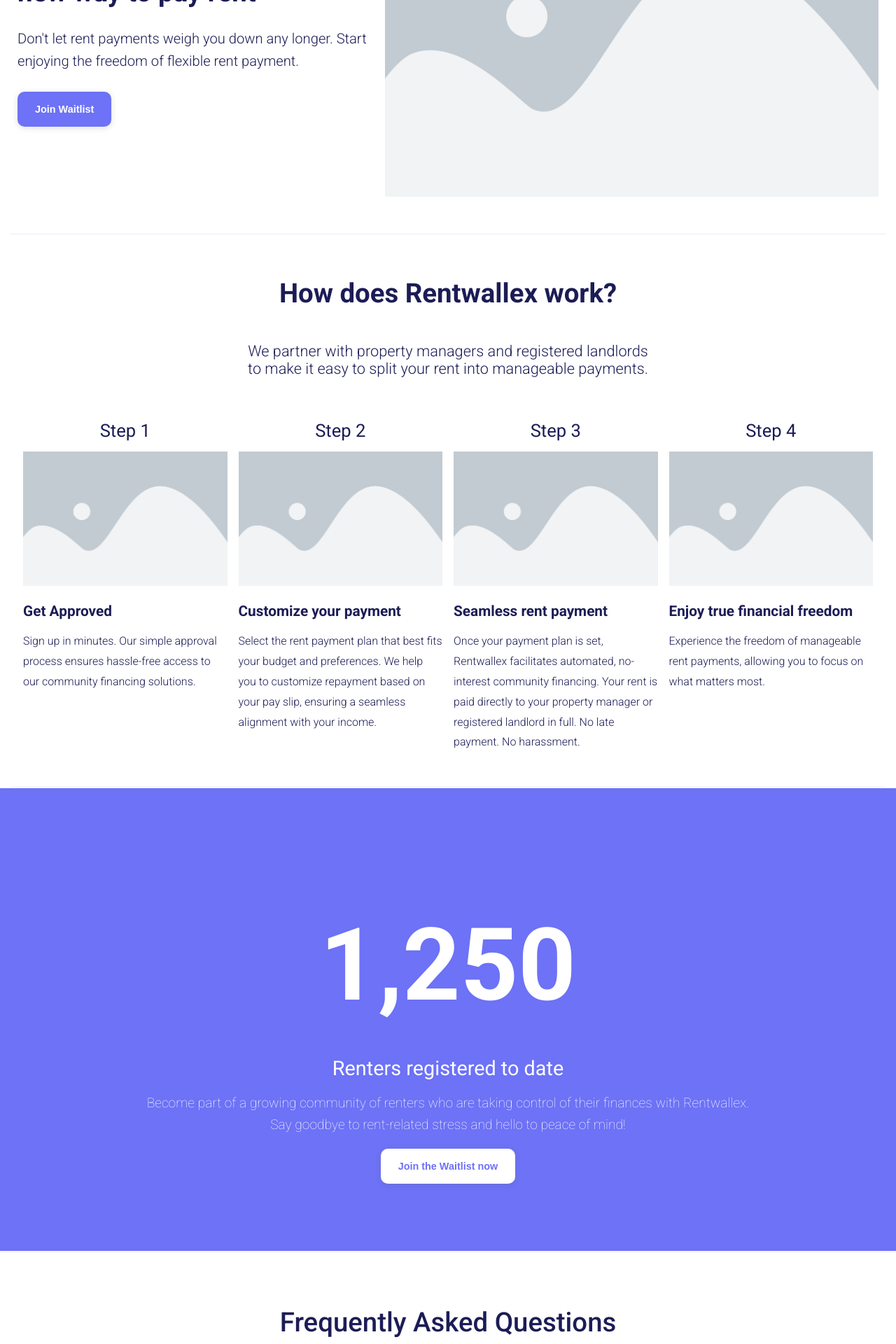
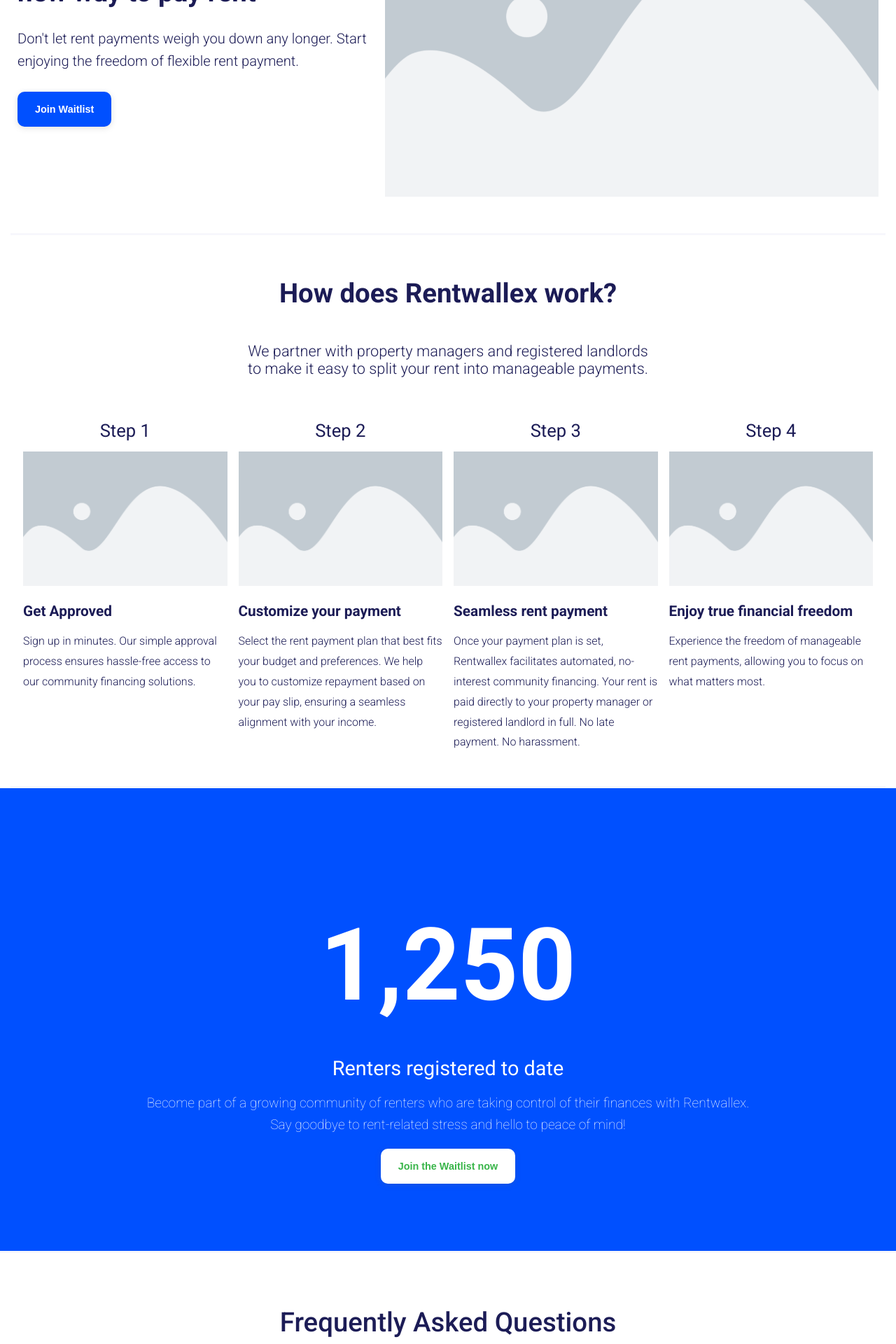
Before and after one commit to charleyoshi/rentwallex, a React (Create React App) app in the folder client/: page / in a window 1280 px wide. Shown: the part 340-2260 px from the top of the page at 70% size. Built offline with nearby package versions, Linux system fonts and the light colour scheme.

Commit message:
add background to mission

```diff
--- a/client/src/components/Article/ArticleContent.js
+++ b/client/src/components/Article/ArticleContent.js
@@ -4,19 +4,23 @@ export default function ArticleContent() {
     return (
         <div className='articleContent'>
 
-            <h1>We are changing the way people think about
-                <br />
-                rent payment</h1>
+            <div className='textWrapper'>
+                <h1>We are changing the way people think about rent payment</h1>
                 <br />
                 <h5>Rentwallex is a forward-thinking financial technology company dedicated to transforming the way people pay rent. We believe in making the rental process more affordable, convenient, and empowering for tenants. With a commitment to financial well-being, we strive to bridge the gap between renters and landlords, fostering a harmonious relationship across communities. </h5>
+                <br /><br />
+            </div>
 
-            <br /><br /><br /><br />
-
+            <div className='textWrapper bgWrapper-brand-blue-whiteText'>
+                <br /><br />
                 <h3>Our Mission</h3>
                 <br />
                 <h5>Our mission is clear – we aim to provide a comprehensive solution that not only simplifies rent payments but also contributes to the overall financial health of our community members. Through innovative rent financing and collaboration with property managers, we aspire to make renting a positive and rewarding experience.</h5>
+                <br /><br />
+            </div>
 
-            <br /><br /><br /><br />
+            <div className='textWrapper'>
+                <br /><br />
 
                 <h3>Why Rentwallex?</h3><br />
                 <ul>
@@ -25,13 +29,17 @@ export default function ArticleContent() {
                     <li>Simplicity: Our user-friendly platform makes rent payments a breeze, with just a few clicks to set up and manage your payment plans.</li>
                     <li>Innovation: At Rentwallex, we're committed to staying at the forefront of financial technology, bringing you cutting-edge solutions for a modern and stress-free renting experience.</li>
                 </ul>
+                <br /><br />
+            </div>
 
-            <br /><br /><br /><br />
+            <div className='textWrapper'>
+                <br /><br />
 
                 <h3>It’s time for renting payment to change.</h3><br />
                 <h5>Embark on a journey where renting is not just a transaction but a positive and empowering part of your financial story. Welcome to a new era in renting – welcome to Rentwallex!</h5>
 
-            <br /><br /><br /><br />
+                <br /><br />
+            </div><br /><br />
         </div>
     )
 }
--- a/client/src/index.css
+++ b/client/src/index.css
@@ -17,6 +17,10 @@
 
   --success: #1aac83;
   --error: #e7195a;
+
+  --navyblue: #00206B;
+  --brand-blue: #0050FF;
+  --brand-green: #39B54A;
 }
 
 body {
@@ -108,7 +112,7 @@ img {
   color: var(--secondary-text);
 
   &:hover {
-    color: var(--lime);
+    color: var(--brand-green);
   }
 }
 
@@ -138,17 +142,17 @@ img {
 }
 
 .button.default {
-  background-color: var(--purple);
+  background-color: var(--brand-blue);
   color: white;
 
   &:hover {
-    background-color: var(--dark-purple);
+    background-color: var(--navyblue);
   }
 }
 
 .button.secondary {
   background-color: var(--white);
-  color: var(--purple);
+  color: var(--brand-green);
 
   .icon {
     color: var(--purple);
@@ -174,8 +178,8 @@ img {
 }
 
 
-.home .bgWrapper-purple {
-  background-color: var(--purple);
+.home .bgWrapper-brand-blue, .articleContent .bgWrapper-brand-blue {
+  background-color: var(--brand-blue);
 }
 
 .home section.one, .forPropertyManager section.one {
@@ -344,6 +348,7 @@ img {
     padding: 12px 15px;
     font-size: 120%;
     margin-bottom: 10px;
+    font-weight: 300;
   }
 }
 
@@ -379,23 +384,18 @@ img {
     margin: auto;
     color: var(--secondary-text);
 
-    h1,
-    h3,
-    h5,
-    li {
-      width: 68%;
+    .textWrapper {
+      max-width: 78%;
       margin: auto;
+      padding-left: 25px;
+      padding-right: 25px;
+
     }
 
     h3,
     h5,
     li {
       line-height: 1.6rem;
-    }
-
-    hr {
-      width: 80%;
-      margin: auto;
     }
 
     h1 {
@@ -416,6 +416,14 @@ img {
     li {
       font-size: 110%;
       font-weight: 300;
+    }
+
+
+    .bgWrapper-brand-blue-whiteText {
+      background-color: var(--brand-blue);
+      h3, h5 {
+        color: white;
+      }
     }
   }
 
@@ -467,7 +475,7 @@ img {
 
 
   .left {
-    background-color: var(--purple);
+    background-color: var(--navyblue);
     margin: 12px;
     width: 350px;
     height: fit-content;
--- a/client/src/pages/Home.js
+++ b/client/src/pages/Home.js
@@ -77,7 +77,7 @@ export default function Home() {
       </div>
 
 
-      <div className="bgWrapper-purple">
+      <div className="bgWrapper-brand-blue">
         <section className="three container">
           <h1>1,250</h1>
           <h4>Renters registered to date</h4>
```
Lines whose indentation alone changed are shown as unchanged.
